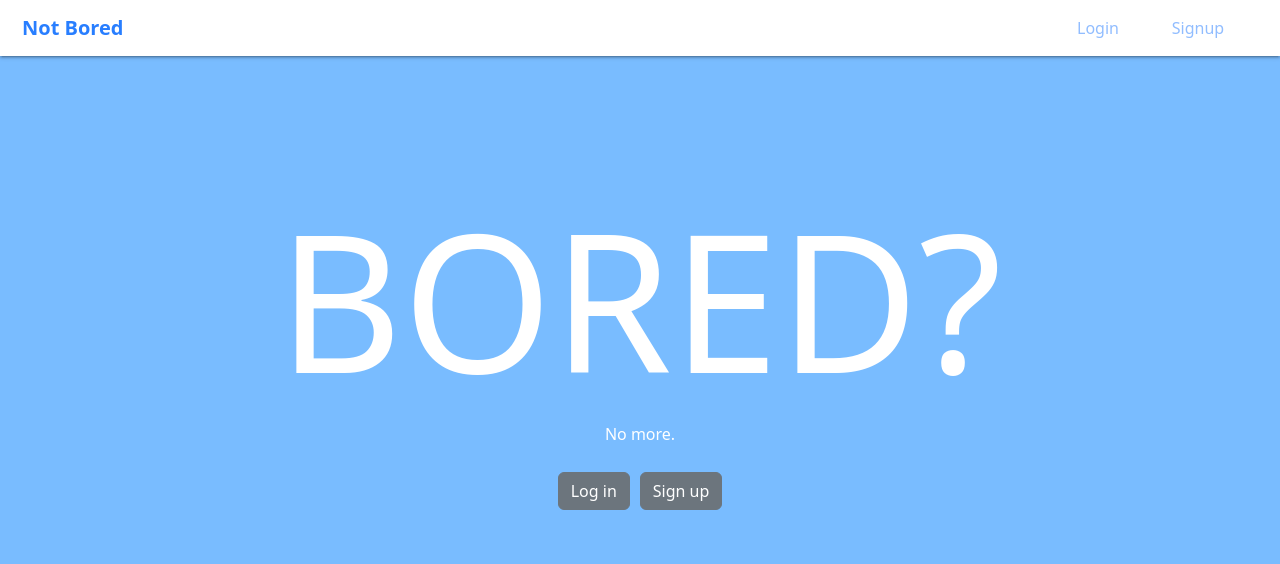
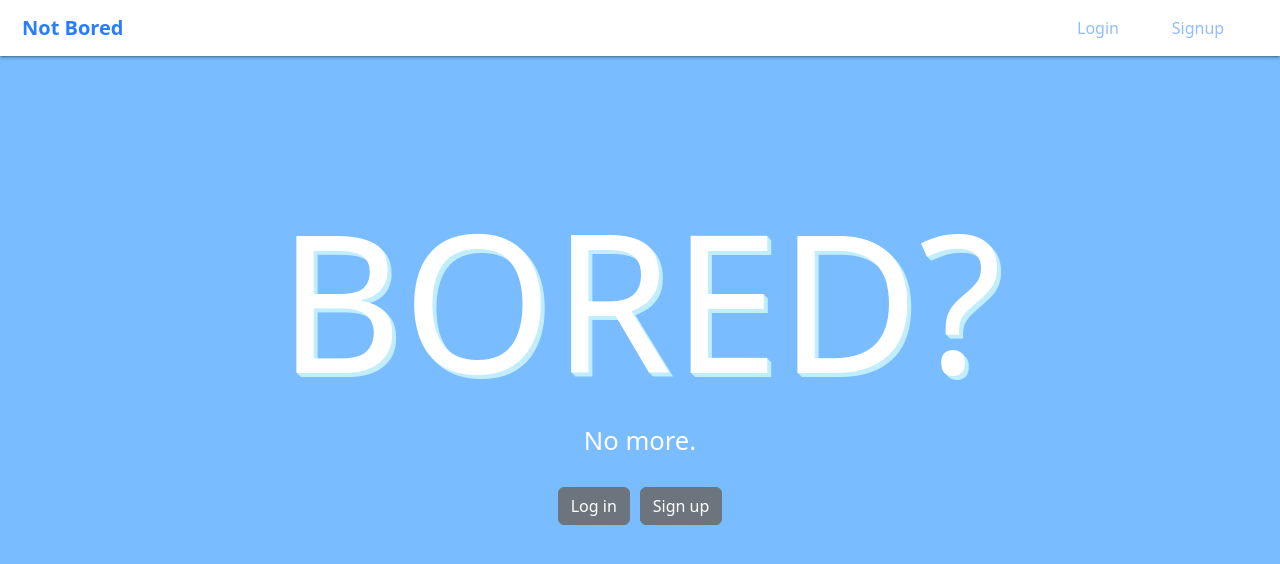
Before and after one commit to adshay18/Capstone-2, a React (Create React App) app in the folder frontend/: page / in a window 1280 px wide. Shown: the top 564 px of the page. Built offline with nearby package versions, Linux system fonts and the light colour scheme; no server answers.

Commit message:
now done styling home

```diff
--- a/frontend/src/Home.css
+++ b/frontend/src/Home.css
@@ -19,6 +19,10 @@ section a:hover {
 
 h1.title {
 	font-size: 15vw;
+	text-shadow: 	4px 4px 0px rgb(192, 237, 255),
+					2px 2px 0px rgb(192, 237, 255),
+					3px 3px 0px rgb(192, 237, 255),
+					1px 1px 0px rgb(192, 237, 255);
 }
 
 .card-title {
@@ -33,3 +37,7 @@ div.home-text {
 div.home-container {
 	width: 100%;
 }
+
+div.home-text p {
+	font-size: 2vw;
+}
```
